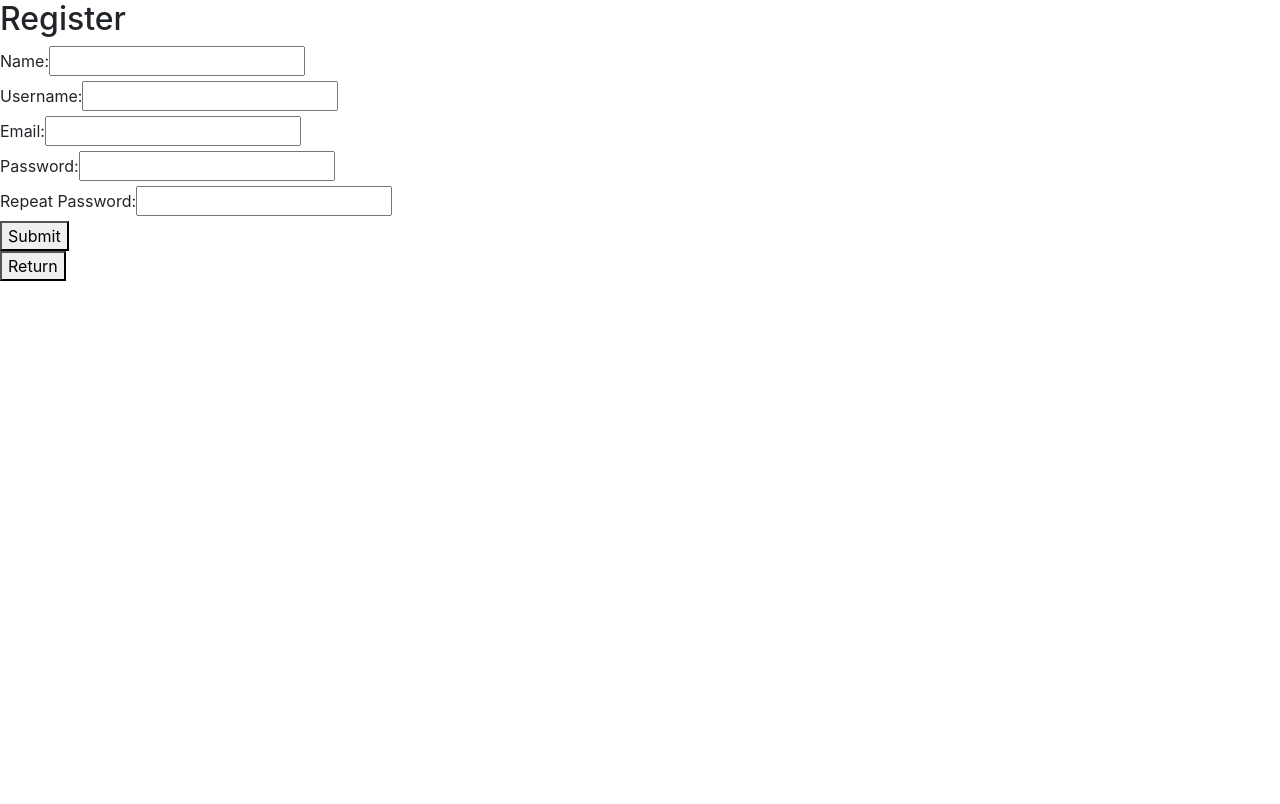
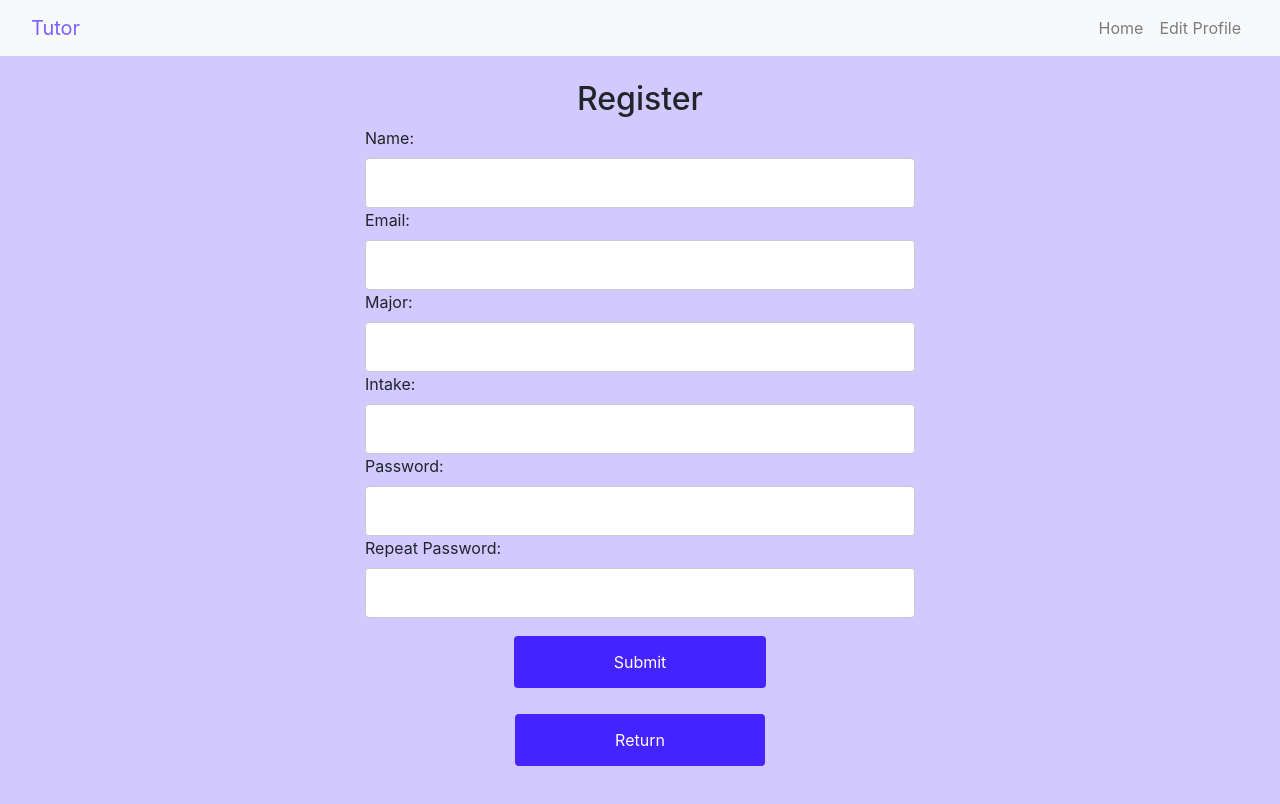
Before and after one commit to nghihua/tutor-app, a React (Create React App) app: page /volunteer in a window 1280 px wide. Both pictures are taken after a click on the button "Register". Shown: the top 804 px of the page. Built offline with nearby package versions, Linux system fonts and the light colour scheme.

Commit message:
Update css for login and register

```diff
--- a/public/index.html
+++ b/public/index.html
@@ -41,8 +41,8 @@
       To begin the development, run `npm start` or `yarn start`.
       To create a production bundle, use `npm run build` or `yarn build`.
     -->
-    <!-- <script src="https://code.jquery.com/jquery-3.2.1.slim.min.js" integrity="sha384-KJ3o2DKtIkvYIK3UENzmM7KCkRr/rE9/Qpg6aAZGJwFDMVNA/GpGFF93hXpG5KkN" crossorigin="anonymous"></script>
+    <script src="https://code.jquery.com/jquery-3.2.1.slim.min.js" integrity="sha384-KJ3o2DKtIkvYIK3UENzmM7KCkRr/rE9/Qpg6aAZGJwFDMVNA/GpGFF93hXpG5KkN" crossorigin="anonymous"></script>
     <script src="https://cdnjs.cloudflare.com/ajax/libs/popper.js/1.12.9/umd/popper.min.js" integrity="sha384-ApNbgh9B+Y1QKtv3Rn7W3mgPxhU9K/ScQsAP7hUibX39j7fakFPskvXusvfa0b4Q" crossorigin="anonymous"></script>
-    <script src="https://maxcdn.bootstrapcdn.com/bootstrap/4.0.0/js/bootstrap.min.js" integrity="sha384-JZR6Spejh4U02d8jOt6vLEHfe/JQGiRRSQQxSfFWpi1MquVdAyjUar5+76PVCmYl" crossorigin="anonymous"></script> -->
+    <script src="https://maxcdn.bootstrapcdn.com/bootstrap/4.0.0/js/bootstrap.min.js" integrity="sha384-JZR6Spejh4U02d8jOt6vLEHfe/JQGiRRSQQxSfFWpi1MquVdAyjUar5+76PVCmYl" crossorigin="anonymous"></script>
   </body>
 </html>
--- a/src/components/App.js
+++ b/src/components/App.js
@@ -1,5 +1,6 @@
 import {useState} from 'react';
 import LoginForm from './LoginForm';
+import Menu from './Navbar';
 import Register from './Register';
 import Volunteers from './Volunteers';
 
@@ -35,7 +36,10 @@ function App() {
   const Page = (num) =>{
     if(num === 0){
       return(
-      <LoginForm Login = {Login} error = {error} changePage = {changePage}/>
+      <div>
+        <Menu />
+        <LoginForm Login = {Login} error = {error} changePage = {changePage} className="purple"/>
+      </div>
       )
     }
     else if(num === 1){
@@ -45,7 +49,10 @@ function App() {
     }
     else if(num === 2){
       return(
-        <Volunteers/>
+        <div>
+          <Menu />
+          <Volunteers/>
+        </div>
       )
     }
   }
--- a/src/components/LoginForm.js
+++ b/src/components/LoginForm.js
@@ -1,4 +1,4 @@
-import {useState} from 'react'
+import {useState, Fragment} from 'react';
 
 const LoginForm = ({Login, error, changePage}) => {
     const [details, setDetails] = useState({name :"", email: "", password: ""});
@@ -13,26 +13,28 @@ const LoginForm = ({Login, error, changePage}) => {
     }
 
     return (
+        <Fragment>
+            <div className='login'>
                 <form onSubmit = {submitHandle}>
-            <div className="form-inner">
                         <h2>Login</h2>
                         {(error !== "") ? (<div className= "error"><h2>{error} </h2></div>) : ""}
-                <div className="form-group">
+
                         <label htmlFor="email">Email: </label>
                         <input type="email" name = "email" id= "email" onChange ={(event) => setDetails({...details, email: event.target.value})} value = {details.email} />
-                </div>
-                <div className="form-group">
+
                         <label htmlFor="password">Password: </label>
                         <input type="password" name = "password" id = "password" onChange = {(event) => setDetails({...details, password: event.target.value})} value = {details.password}/>
-                </div>
-                   <div className="form-group">
+
+
+                        <div className='center'>
                             <button type = "submit" value = "submit">Submit</button>
                         </div>
-                <div className="form-group">
+                        <div className='center'>
                             <button type = "button" onClick ={register} value = "register">Register</button>
                         </div>
+                </form>
             </div>
-        </form>
+        </Fragment>
     );
 }
 
--- /dev/null
+++ b/src/components/Navbar.js
@@ -0,0 +1,20 @@
+import React from "react";
+import Container from 'react-bootstrap/Container'
+import Navbar from 'react-bootstrap/Navbar'
+import Nav from 'react-bootstrap/Nav'
+
+const Menu = () => {
+    return (
+        <Navbar bg="light" expand="lg" className="fixed-top b-5">
+            <Container fluid>
+                <Navbar.Brand href="/Home" style={{color:"#7B61FF"}}>Tutor</Navbar.Brand>
+                <Nav className="justify-content-end" style={{ maxHeight: '100px' }} navbarScroll>
+                    <Nav.Link href="/Home">Home</Nav.Link>
+                    <Nav.Link href="/EditProfile">Edit Profile</Nav.Link>
+                </Nav>
+            </Container>
+        </Navbar>
+    );
+};
+
+export default Menu;
--- a/src/components/Register.js
+++ b/src/components/Register.js
@@ -1,4 +1,5 @@
-import {useState} from 'react'
+import {Fragment, useState} from 'react'
+import Menu from './Navbar';
 
 const Register = ({changePage, createUser}) => {
     const [details, setDetails] = useState({name :"", username: "", email: "", password: "", repeatPassword: ""});
@@ -21,39 +22,41 @@ const Register = ({changePage, createUser}) => {
         changePage(0);
     }
     return (
-    <div className="register">
+    <Fragment>
+        <Menu />
+        <div className='register'>
             <form onSubmit = {handleSubmit}>
                 <h2>Register</h2>
-            <div className ="form-register">
+
                 <label htmlFor="name">Name: </label>
                 <input type = "text" id ="name" onChange={(event) => setDetails({...details, name: event.target.value}) } value = {details.value}></input>
-            </div>
-            <div className ="form-register">
-                <label htmlFor="username">Username: </label>
-                <input type = "text" id ="username" onChange={(event) => setDetails({...details, username: event.target.value}) } value = {details.value}></input>
-            </div>
-            <div className ="form-register">
+
                 <label htmlFor="email">Email: </label>
                 <input type = "email" id ="email" onChange={(event) => setDetails({...details, email: event.target.value}) } value = {details.value}></input>
-            </div>
-            <div className ="form-register">
+
+                <label htmlFor="major">Major: </label>
+                <input type = "major" id ="major" onChange={(event) => setDetails({...details, email: event.target.value}) } value = {details.value}></input>
+
+                <label htmlFor="intake">Intake: </label>
+                <input type = "intake" id ="intake" onChange={(event) => setDetails({...details, email: event.target.value}) } value = {details.value}></input>
+
                 <label htmlFor="password">Password: </label>
                 <input type = "password" id ="password" onChange={(event) => setDetails({...details, password: event.target.value}) } value = {details.value}></input>
-            </div>
-            <div className ="form-register">
+
                 <label htmlFor="repeatpassword">Repeat Password:</label>
                 <input type = "password" id ="repeatpassword" onChange={(event) => setDetails({...details, repeatPassword: event.target.value}) } value = {details.value}></input>
-            </div>
+
                 {(error !== "") ? (<div className= "error"><h2> {error} </h2></div>) : ""}
 
-            <div className ="form-register">
+                <div className='center'>
                     <button type ="submit">Submit</button>
                 </div>
-            <div className ="form-register">
+                <div className='center'>
                     <button type ="submit" onClick = {returnLogin}>Return</button>
                 </div>
             </form>
         </div>
+    </Fragment>
     );
 }
 
--- a/src/components/Volunteers.js
+++ b/src/components/Volunteers.js
@@ -1,8 +1,6 @@
 import { Fragment } from "react";
 import VolunteerList from "./VolunteerList";
-import Container from 'react-bootstrap/Container'
-import Navbar from 'react-bootstrap/Navbar'
-import Nav from 'react-bootstrap/Nav'
+import ProfileEdit from "./ProfileEdit"
 
 const Volunteers = () => {
   const volunteers = [
@@ -31,16 +29,29 @@ const Volunteers = () => {
 
   return (
     <Fragment>
-        <Navbar bg="light" expand="lg" className="fixed-top">
-            <Container fluid>
-                <Navbar.Brand href="#" style={{color:"#7B61FF"}}>Tutor</Navbar.Brand>
-                <Nav className="justify-content-end" style={{ maxHeight: '100px' }} navbarScroll>
-                    <Nav.Link href="#action1">Home</Nav.Link>
-                    <Nav.Link href="#action2">Edit Profile</Nav.Link>
-                </Nav>
-            </Container>
-        </Navbar>
-        <div className="volunteers pt-5">
+        <div className="volunteers">
+          <button type="button" data-toggle="modal" data-target="#exampleModal">
+            Do you want to be a volunteer?
+          </button>
+          <div class="modal fade" id="exampleModal" tabindex="-1" role="dialog" aria-labelledby="exampleModalLabel" aria-hidden="true">
+            <div class="modal-dialog" role="document">
+              <div class="modal-content">
+                <div class="modal-header">
+                  <h5 class="modal-title" id="exampleModalLabel">Do you want to be a volunteer?</h5>
+                  <button type="button" class="close" data-dismiss="modal" aria-label="Close">
+                    <span aria-hidden="true">&times;</span>
+                  </button>
+                </div>
+                <div class="modal-body">
+
+                </div>
+                <div class="modal-footer">
+                  <button type="button" class="btn btn-secondary" data-dismiss="modal">Close</button>
+                  <button type="button" class="btn btn-primary">Save changes</button>
+                </div>
+              </div>
+            </div>
+          </div>
           <VolunteerList volunteers={volunteers} />
         </div>
         <footer>
--- a/src/index.css
+++ b/src/index.css
@@ -1,13 +1,65 @@
 body {
   margin: 0;
-  font-family: -apple-system, BlinkMacSystemFont, 'Segoe UI', 'Roboto', 'Oxygen',
-    'Ubuntu', 'Cantarell', 'Fira Sans', 'Droid Sans', 'Helvetica Neue',
+  font-family: -apple-system, BlinkMacSystemFont, "Segoe UI", "Roboto", "Oxygen",
+    "Ubuntu", "Cantarell", "Fira Sans", "Droid Sans", "Helvetica Neue",
     sans-serif;
   -webkit-font-smoothing: antialiased;
   -moz-osx-font-smoothing: grayscale;
+  background-color: #d2c9ff;
 }
 
 code {
-  font-family: source-code-pro, Menlo, Monaco, Consolas, 'Courier New',
+  font-family: source-code-pro, Menlo, Monaco, Consolas, "Courier New",
     monospace;
 }
+
+/*Login, Register*/
+.login,
+.register,
+.volunteers {
+  margin: 70px;
+}
+
+form {
+  margin: auto;
+  width: 50%;
+  padding: 10px;
+}
+
+.login h2,
+.register h2 {
+  text-align: center;
+}
+
+label {
+  text-align: right;
+  clear: both;
+  float: left;
+  margin-right: 15px;
+}
+
+input {
+  width: 100%;
+  padding: 12px;
+  border: 1px solid #ccc;
+  border-radius: 4px;
+  resize: vertical;
+}
+
+form .center {
+  margin-top: 10px;
+  text-align: center;
+}
+button {
+  background-color: #4423ff;
+  color: white;
+  padding: 14px 100px;
+  margin: 8px 0;
+  border: none;
+  border-radius: 4px;
+  cursor: pointer;
+}
+
+button:hover {
+  opacity: 0.8;
+}
```
Also changed, not shown: src/components/App.css (+30 -4 lines), src/components/Profile.js (+2 -12 lines). Lines whose indentation alone changed are shown as unchanged.
